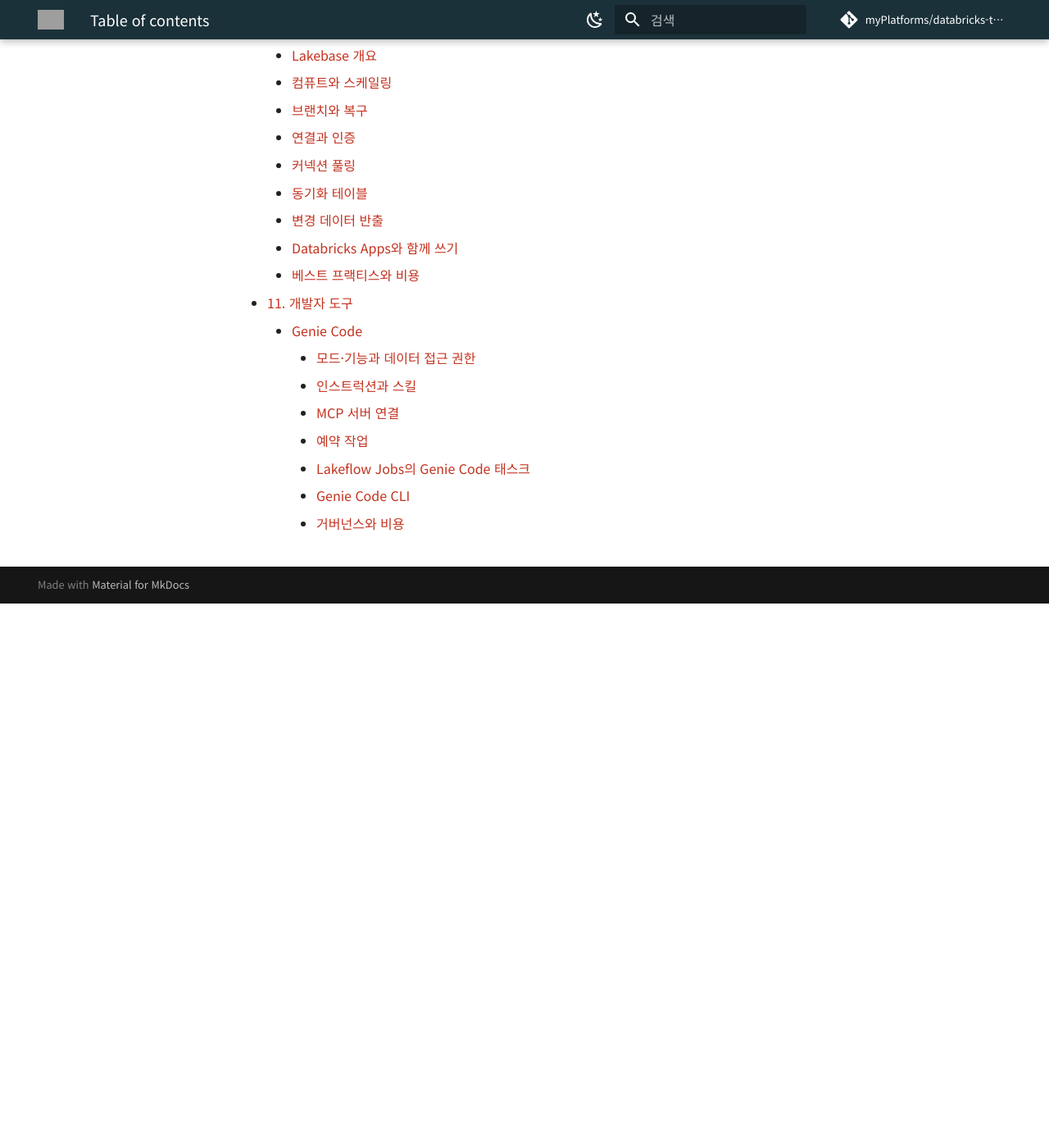
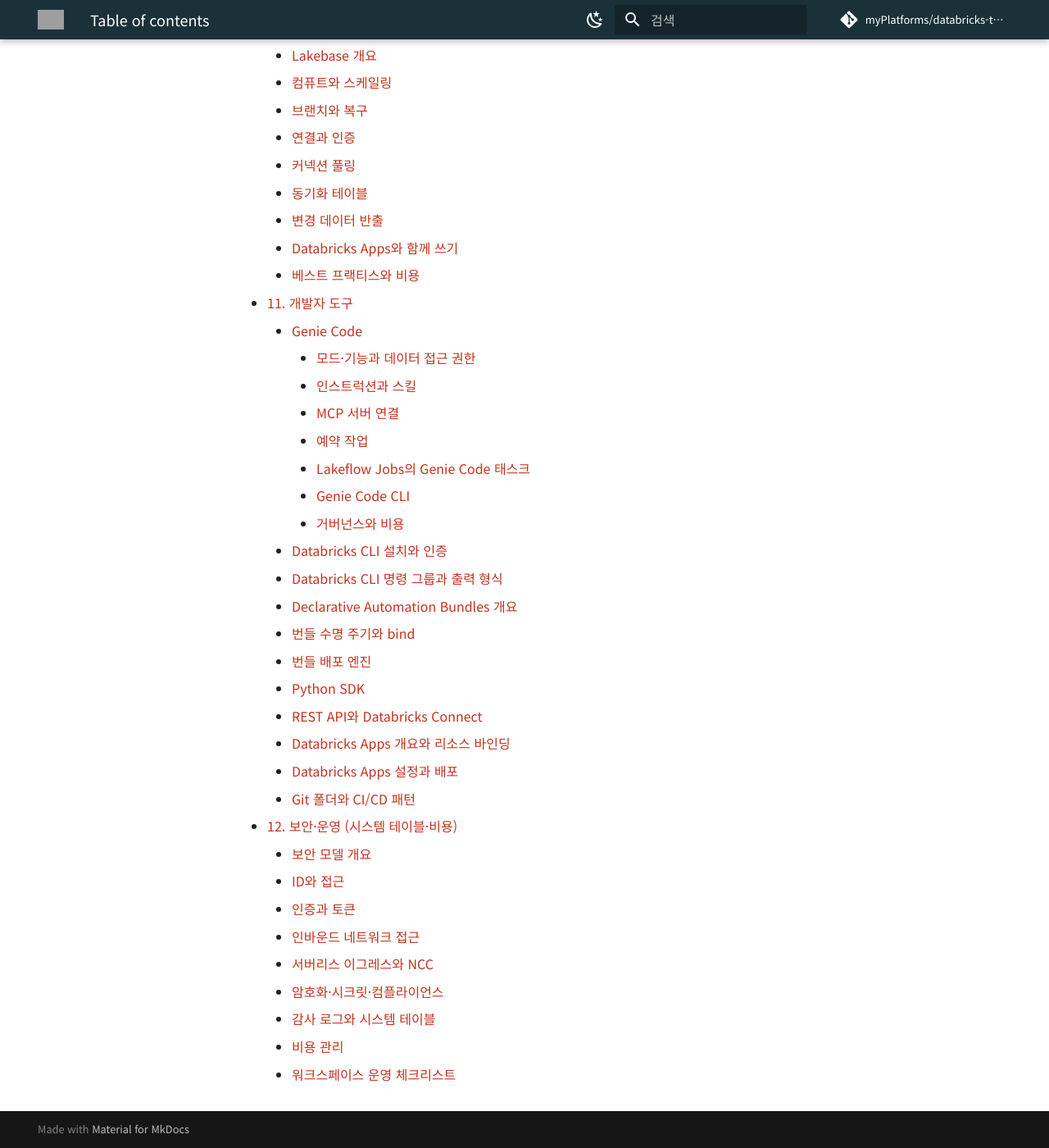
Before and after one commit to myPlatforms/databricks-training, an MkDocs documentation site: the page built from docs/SUMMARY.md, in a window 1280 px wide and 1400 px high, scrolled down 3230 px. Shown: the whole window at 82% size. Built offline with MkDocs 1.6.1 and Material for MkDocs 9.7.7, drawn with Linux system fonts in a browser that asks for light colours; comment, search, counter and statistics services are not loaded; before the commit the page ends 3966 px from its top, so only the background shows below that; grey boxes are pictures that could not be loaded.

Commit message:
Register ch11-12 in TOC, home status and changelog
Co-authored-by: Isaac <no-reply@databricks.com>

```diff
--- a/docs/SUMMARY.md
+++ b/docs/SUMMARY.md
@@ -108,3 +108,23 @@
         * [Lakeflow Jobs의 Genie Code 태스크](11-developer-tools/genie-code/lakeflow-jobs-task.md)
         * [Genie Code CLI](11-developer-tools/genie-code/cli.md)
         * [거버넌스와 비용](11-developer-tools/genie-code/governance-and-cost.md)
+    * [Databricks CLI 설치와 인증](11-developer-tools/cli/install-and-auth.md)
+    * [Databricks CLI 명령 그룹과 출력 형식](11-developer-tools/cli/commands-and-output.md)
+    * [Declarative Automation Bundles 개요](11-developer-tools/bundles/overview.md)
+    * [번들 수명 주기와 bind](11-developer-tools/bundles/lifecycle-and-bind.md)
+    * [번들 배포 엔진](11-developer-tools/bundles/deployment-engine.md)
+    * [Python SDK](11-developer-tools/sdk-and-apis/python-sdk.md)
+    * [REST API와 Databricks Connect](11-developer-tools/sdk-and-apis/rest-api-and-connect.md)
+    * [Databricks Apps 개요와 리소스 바인딩](11-developer-tools/apps/overview-and-resources.md)
+    * [Databricks Apps 설정과 배포](11-developer-tools/apps/configure-and-deploy.md)
+    * [Git 폴더와 CI/CD 패턴](11-developer-tools/git-and-cicd/git-folders-and-cicd.md)
+* [12. 보안·운영 (시스템 테이블·비용)](12-security-operations/README.md)
+    * [보안 모델 개요](12-security-operations/security-model-overview.md)
+    * [ID와 접근](12-security-operations/identity-and-access.md)
+    * [인증과 토큰](12-security-operations/authentication-and-tokens.md)
+    * [인바운드 네트워크 접근](12-security-operations/network-inbound-access.md)
+    * [서버리스 이그레스와 NCC](12-security-operations/serverless-egress-and-ncc.md)
+    * [암호화·시크릿·컴플라이언스](12-security-operations/encryption-secrets-and-compliance.md)
+    * [감사 로그와 시스템 테이블](12-security-operations/audit-logs-and-system-tables.md)
+    * [비용 관리](12-security-operations/cost-management.md)
+    * [워크스페이스 운영 체크리스트](12-security-operations/operations-checklist.md)
```
Also changed, not shown: docs/README.md (+2 -2 lines), docs/updates.md (+1 -0 lines).
